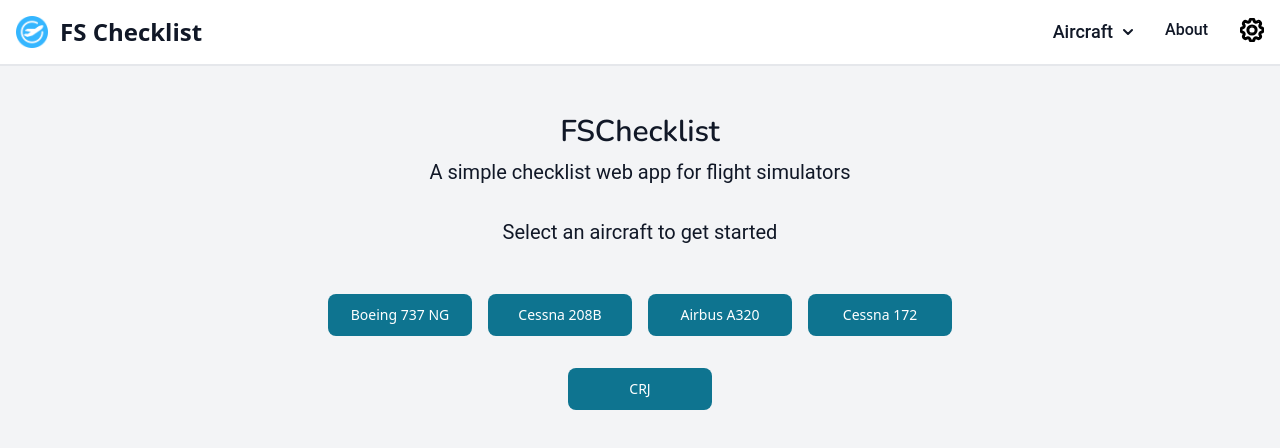
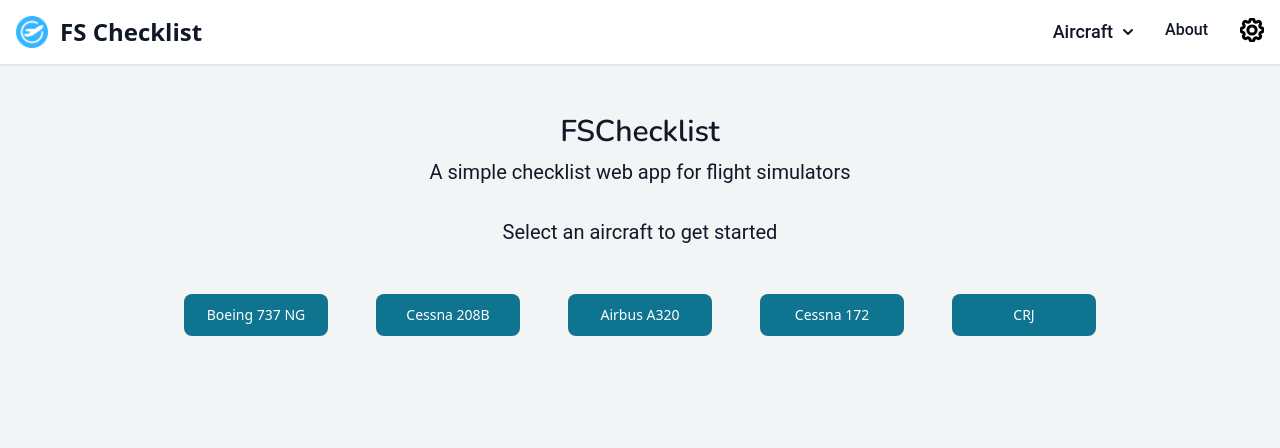
Before and after one commit to DaganCardinal/fschecklist, a React (Vite) app: page /home in a window 1280 px wide. Shown: the top 448 px of the page. Built offline with nearby package versions, Linux system fonts and the light colour scheme.

Commit message:
Fixed issue with button spacing on home page caused by last update

```diff
--- a/src/routes/Home.tsx
+++ b/src/routes/Home.tsx
@@ -11,7 +11,7 @@
         </p>
         <p className="text-xl">Select an aircraft to get started</p>
       </div>
-      <div className="flex flex-col md:flex-row flex-wrap md:justify-between w-1/2 mx-auto mt-8">
+      <div className="flex flex-col md:flex-row flex-wrap md:justify-between md:w-auto max-w-[75%] mx-auto mt-8">
         <Link to="/b737-checklist" className="mx-auto">
           <Button className="my-4 min-w-[9rem]">Boeing 737 NG</Button>
         </Link>
```
